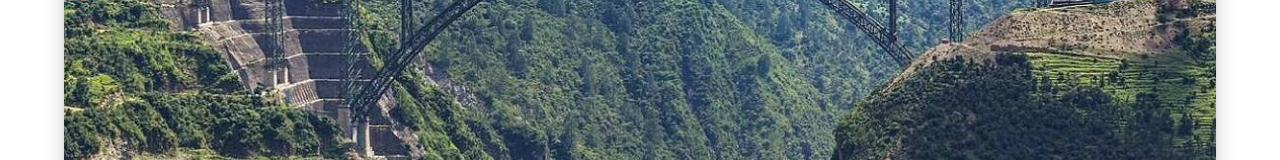
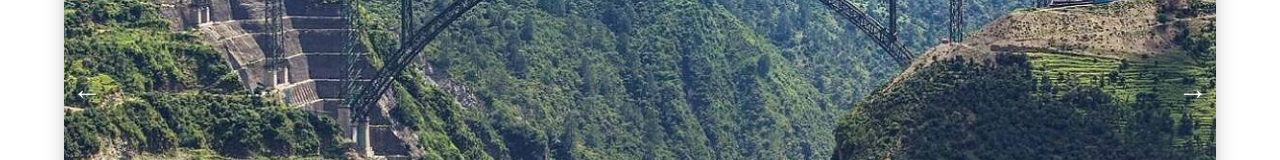
Before and after one commit to whyanbu/CS601_Project, a React (Vite) app: page /CS601_Project/photo/1 in a window 1280 px wide. Shown: the part 496-656 px from the top of the page. Built offline with nearby package versions, Linux system fonts and the light colour scheme.

Commit message:
added arrow buttons in photo page

```diff
--- a/src/pages/Photo.tsx
+++ b/src/pages/Photo.tsx
@@ -1,6 +1,6 @@
 import { Link, useParams } from "react-router-dom";
 import { ImageContext } from "../context/ImageContext";
-import { useContext } from "react";
+import { useContext, useEffect, useRef, useState } from "react";
 import type { Image } from "../types";
 import PageTitle from "../components/PageTitle";
 
@@ -13,7 +13,48 @@ const Photo = () => {
     const { images } = useContext(ImageContext);
     const { id } = useParams<keyof RouteParams>() as RouteParams;
 
+    const defaultCategory = "All Categories";
+    const [filter] = useState<string>(sessionStorage.getItem("category") || defaultCategory);
+    const [currentIndex, setCurrentIndex] = useState(-1);
+    const [prevIndex, setPrevIndex] = useState(-1);
+    const [nextIndex, setNextIndex] = useState(-1);
+
+    const prevRef = useRef<HTMLAnchorElement>(null);
+    const nextRef = useRef<HTMLAnchorElement>(null);
+
     const image = images.find((image: Image) => image.id === id);
+
+    useEffect(() => {
+        setCurrentIndex(images.findIndex((image: Image) => image.id === id));
+    }, [images, id]);
+
+    useEffect(() => {
+        if (filter === defaultCategory) {
+            setNextIndex(currentIndex + 1 < images.length ? currentIndex + 1 : -1);
+            setPrevIndex(currentIndex - 1);
+        } else {
+            const n = images.slice(currentIndex + 1).findIndex(img => img.category === filter);
+            setNextIndex(n === -1 ? -1 : currentIndex + 1 + n);
+            const p = images.slice(0, currentIndex).reverse().findIndex(img => img.category === filter);
+            setPrevIndex(p === -1 ? -1 : currentIndex - 1 - p);
+        }
+    }, [currentIndex]);
+
+    useEffect(() => {
+        const handleKeyDown = (e: KeyboardEvent) => {
+            if (e.key === "ArrowLeft") {
+                prevRef.current?.click();
+            }
+            if (e.key === "ArrowRight") {
+                nextRef.current?.click();
+            }
+        };
+
+        window.addEventListener("keydown", handleKeyDown);
+        return () => window.removeEventListener("keydown", handleKeyDown);
+    }, []);
+
+
     if (!image) return (
         <h1 className="text-center text-5xl font-semibold bg-c5 text-c1 py-50">
             Sorry! Image Not Found.
@@ -26,11 +67,24 @@ const Photo = () => {
             <Link className="bg-c4 text-content text-white text-xl py-2 px-3 my-5 w-50 text-center rounded-2xl shadow-xl hover:bg-c2 transition" to="/gallery">
                 ← Back to Gallery
             </Link>
-            <img
-                src={`${import.meta.env.BASE_URL}images/${image.filename}`}
-                alt={`Image ${image.id}`}
-                className="max-w-[100vw] md:max-w-[90vw] rounded-lg shadow-xl/30"
-            />
+            <div className="relative w-[90vw]">
+                <img
+                    src={`${import.meta.env.BASE_URL}images/${image.filename}`}
+                    alt={`Image ${image.id}`}
+                    className="w-full h-auto block rounded-lg shadow-xl/30"
+                />
+                {prevIndex >= 0 &&
+                    <Link ref={prevRef} className="absolute left-2 top-1/2 transform -translate-y-1/2 text-white text-3xl font-bold" to={`/photo/${images[prevIndex].id}`}>
+                        ←
+                    </Link>
+                }
+                {nextIndex >= 0 &&
+                    <Link ref={nextRef} className="absolute right-2 top-1/2 transform -translate-y-1/2 text-white text-3xl font-bold" to={`/photo/${images[nextIndex].id}`}>
+                        →
+                    </Link>
+                }
+            </div>
+
             {/* Description */}
             <p className="font-content text-c5 text-lg mt-4 mx-auto mt-4 px-4 text-wrap text-center">
                 {image.description}
```
Also changed, not shown: 1 other file (tests, documents, lock files or other folders).
